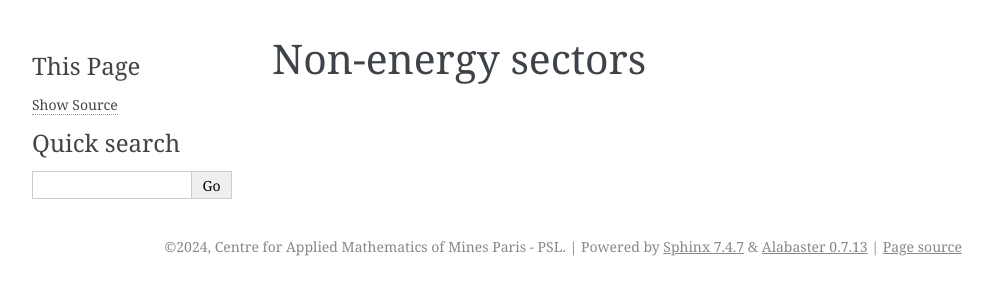
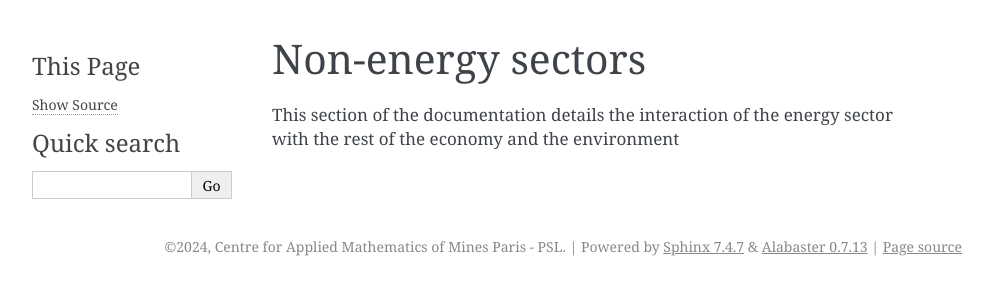
Before and after one commit to LucasDesport/tiam-fr, a Sphinx documentation site: the page built from docs/non-energy-sectors/index.md, in a window 1280 px wide. Shown: the top 300 px of the page, without its empty margins (148-1141 px from the left). Built offline with Sphinx 7.4.7, drawn with Linux system fonts in a browser that asks for light colours; pages that are not in the unit, such as notebooks, are missing from menus.

Commit message:
Update index.md

```diff
--- a/docs/non-energy-sectors/index.md
+++ b/docs/non-energy-sectors/index.md
@@ -1 +1,3 @@
 # Non-energy sectors
+
+This section of the documentation details the interaction of the energy sector with the rest of the economy and the environment
```
